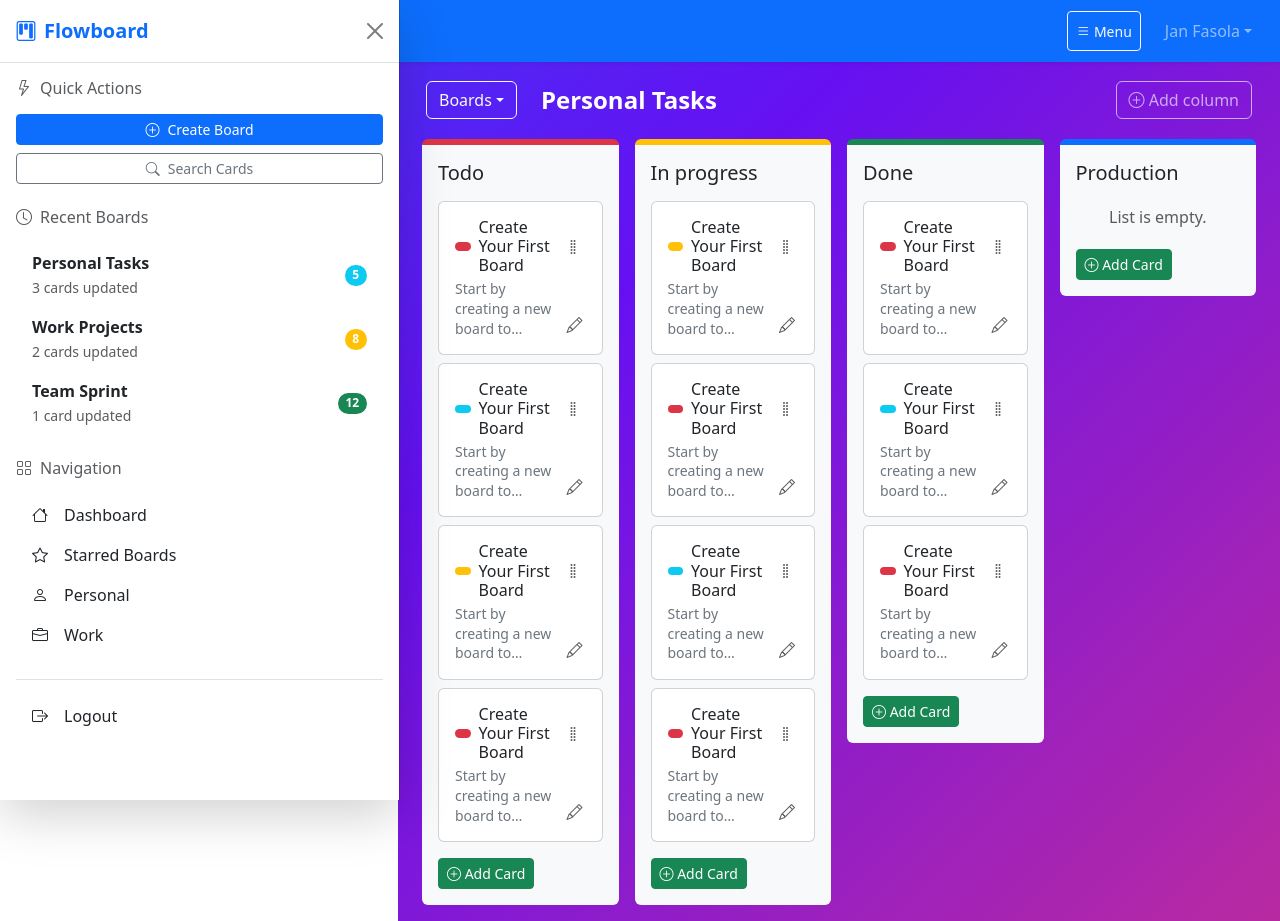
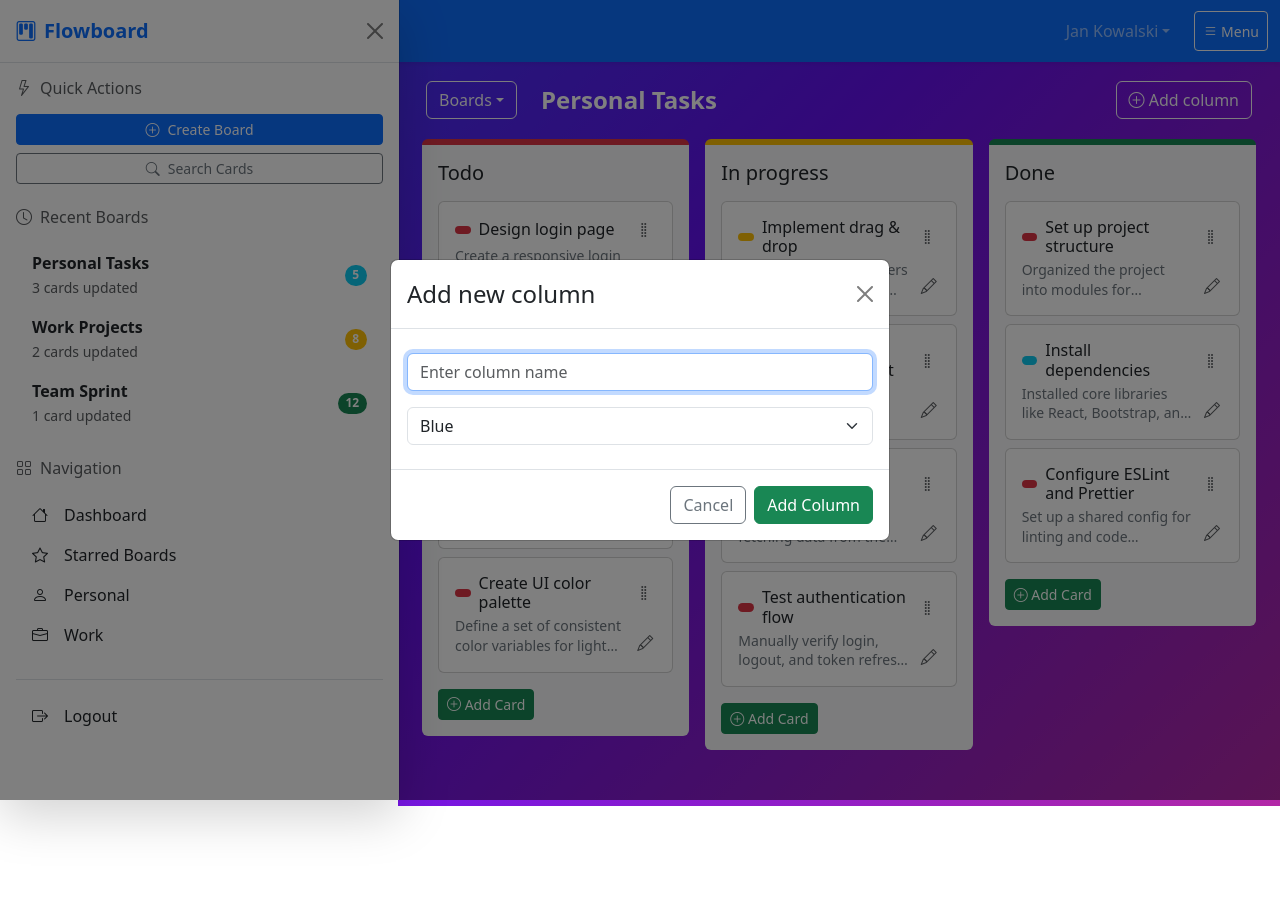
Before and after one commit to adambien94/React-Flowboard, a React (Vite) app: page / in a window 1280 px wide. Both pictures are taken after a click on the button "Add column". After the commit the page ends 806 px from the top, so only its background shows below. Built offline with nearby package versions, Linux system fonts and the light colour scheme.

Commit message:
change mocks, improve add column functionality

```diff
--- a/src/Dashboard.tsx
+++ b/src/Dashboard.tsx
@@ -9,6 +9,7 @@ import type {
 } from "./types/board";
 import BoardColumn from "./components/BoardColumn";
 import TaskCard from "./components/TaskCard";
+import AddColumnModal from "./components/AddColumnModal";
 import { BoardProvider } from "./contexts/BoardContext";
 import { useLocalStorage } from "./useLocalStorage";
 import { DndContext, DragOverlay } from "@dnd-kit/core";
@@ -19,6 +20,7 @@ export default function Dashboard() {
   const [showDrawer, setShowDrawer] = useState(false);
   const [activeColId, setActiveColId] = useState<string>();
   const [activeCard, setActiveCard] = useState<BoardColumnCard | null>(null);
+  const [showAddColumnModal, setShowAddColumnModal] = useState(false);
   const [boardCols, setBoardCols] = useLocalStorage<BoardColumnType[]>(
     "BOARD_COLS",
     boardColumns
@@ -76,13 +78,13 @@ export default function Dashboard() {
     });
   };
 
-  const addColumn = () => {
+  const handleAddColumn = (name: string, color: string) => {
     setBoardCols((prev) => [
       ...prev,
       {
         id: uuidV4(),
-        name: "Production",
-        color: "primary",
+        name,
+        color,
         cards: [],
       },
     ]);
@@ -142,6 +144,7 @@ export default function Dashboard() {
   }, []);
 
   return (
+    <>
       <BoardProvider
         value={{ boardCols, setBoardCols, showDrawer, setShowDrawer }}
       >
@@ -162,7 +165,10 @@ export default function Dashboard() {
               <div className="d-flex align-items-center justify-content-between">
                 <div className="d-flex align-items-center">
                   <Dropdown>
-                  <Dropdown.Toggle variant="outline-light" id="dropdown-basic">
+                    <Dropdown.Toggle
+                      variant="outline-light"
+                      id="dropdown-basic"
+                    >
                       Boards
                     </Dropdown.Toggle>
 
@@ -184,7 +190,7 @@ export default function Dashboard() {
 
                 <Button
                   variant="outline-light"
-                onClick={addColumn}
+                  onClick={() => setShowAddColumnModal(true)}
                   disabled={boardCols.length >= 4}
                 >
                   <i className="bi bi-plus-circle"></i> Add column
@@ -231,5 +237,12 @@ export default function Dashboard() {
           </DragOverlay>
         </DndContext>
       </BoardProvider>
+
+      <AddColumnModal
+        show={showAddColumnModal}
+        onHide={() => setShowAddColumnModal(false)}
+        onSave={handleAddColumn}
+      />
+    </>
   );
 }
--- /dev/null
+++ b/src/components/AddColumnModal.tsx
@@ -0,0 +1,80 @@
+import { useState, type FormEvent, useRef, useEffect } from "react";
+import { Modal, Button, Form } from "react-bootstrap";
+
+type AddColumnModalProps = {
+  show: boolean;
+  onHide: () => void;
+  onSave: (name: string, color: string) => void;
+};
+
+export default function AddColumnModal({
+  show,
+  onHide,
+  onSave,
+}: AddColumnModalProps) {
+  const [name, setName] = useState("");
+  const [color, setColor] = useState("primary");
+  const titleInputRef = useRef<HTMLInputElement>(null);
+
+  const handleSubmit = (e: FormEvent) => {
+    e.preventDefault();
+    onSave(name, color);
+    setName("");
+    setColor("primary");
+    onHide();
+  };
+
+  useEffect(() => {
+    if (show) {
+      setTimeout(() => {
+        titleInputRef.current?.focus();
+      }, 200);
+    }
+  }, [show]);
+
+  return (
+    <Modal show={show} onHide={onHide} centered>
+      <Modal.Header closeButton>
+        <Modal.Title>Add new column</Modal.Title>
+      </Modal.Header>
+
+      <Form onSubmit={handleSubmit}>
+        <Modal.Body className="py-4">
+          <Form.Group className="mb-3">
+            <Form.Control
+              ref={titleInputRef}
+              required
+              type="text"
+              placeholder="Enter column name"
+              value={name}
+              onChange={(e) => setName(e.target.value)}
+            />
+          </Form.Group>
+
+          <Form.Group>
+            <Form.Select
+              required
+              value={color}
+              onChange={(e) => setColor(e.target.value)}
+            >
+              <option value="primary">Blue</option>
+              <option value="success">Green</option>
+              <option value="warning">Yellow</option>
+              <option value="danger">Red</option>
+              <option value="info">Teal</option>
+            </Form.Select>
+          </Form.Group>
+        </Modal.Body>
+
+        <Modal.Footer>
+          <Button variant="outline-secondary" onClick={onHide}>
+            Cancel
+          </Button>
+          <Button type="submit" variant="success">
+            Add Column
+          </Button>
+        </Modal.Footer>
+      </Form>
+    </Modal>
+  );
+}
--- a/src/components/BoardColumn.tsx
+++ b/src/components/BoardColumn.tsx
@@ -35,7 +35,12 @@ export default function BoardColumn({ column, showDrawer }: BoardColumnProps) {
                 />
               ))
             ) : (
-              <div className="text-muted text-center py-1">List is empty.</div>
+              <div
+                style={{ fontSize: "14px" }}
+                className="text-muted text-center py-1"
+              >
+                List is empty.
+              </div>
             )}
             <div className="mt-3">
               <Button
--- a/src/components/Navbar.tsx
+++ b/src/components/Navbar.tsx
@@ -23,17 +23,8 @@ export default function Navbar({ onToggleDrawer }: NavbarProps) {
 
         <BSNavbar.Collapse id="basic-navbar-nav">
           <Nav className="ms-auto">
-            <Button
-              variant="outline-light"
-              size="sm"
-              onClick={onToggleDrawer}
-              className="me-2"
-            >
-              <i className="bi bi-list"></i> Menu
-            </Button>
-
             <NavDropdown
-              title="Jan Fasola"
+              title="Jan Kowalski"
               id="boards-dropdown"
               className="mx-2"
               drop="down"
@@ -44,6 +35,15 @@ export default function Navbar({ onToggleDrawer }: NavbarProps) {
               <NavDropdown.Divider />
               <NavDropdown.Item href="#action/2">Wyloguj się</NavDropdown.Item>
             </NavDropdown>
+
+            <Button
+              variant="outline-light"
+              size="sm"
+              onClick={onToggleDrawer}
+              className="ms-2"
+            >
+              <i className="bi bi-list"></i> Menu
+            </Button>
           </Nav>
         </BSNavbar.Collapse>
       </Container>
--- a/src/components/TaskCard.tsx
+++ b/src/components/TaskCard.tsx
@@ -61,7 +61,7 @@ export default function TaskCard({ card, showDrawer }: TaskCardProps) {
               style={{
                 fontSize: "14px",
                 display: "-webkit-box",
-                WebkitLineClamp: 3,
+                WebkitLineClamp: 2,
                 WebkitBoxOrient: "vertical",
                 overflow: "hidden",
                 textOverflow: "ellipsis",
--- a/src/components/TaskDrawer.tsx
+++ b/src/components/TaskDrawer.tsx
@@ -138,7 +138,7 @@ export default function Drawer({
     >
       <Offcanvas.Header closeButton className="border-bottom">
         <Offcanvas.Title className="fw-bold text-dark d-flex align-items-center">
-          Add task
+          {getCardIdFromHash() ? "Edit card" : "Add card"}
           <span className="fs-6 mb-1">
             <Badge bg={colColor} className="mx-2">
               {colName}
@@ -166,7 +166,7 @@ export default function Drawer({
               value={form.description}
               onChange={(e) => handleChange("description", e.target.value)}
               as="textarea"
-              rows={4}
+              rows={8}
               placeholder="Add a description"
             />
           </Form.Group>
@@ -185,13 +185,24 @@ export default function Drawer({
             </Form.Select>
           </Form.Group>
 
-          <div className="d-flex gap-2 justify-content-end mt-4">
-            <Button variant="success" type="submit">
-              Save Task
-            </Button>
-            <Button variant="outline-secondary" type="button" onClick={onHide}>
-              Cancel
-            </Button>
+          <div className="d-flex gap-2 justify-content-between mt-4">
+            <div>
+              <Button variant="success" type="submit" className="me-2">
+                Save Card
+              </Button>
+              <Button
+                variant="outline-secondary"
+                type="button"
+                onClick={onHide}
+              >
+                Cancel
+              </Button>
+            </div>
+            {getCardIdFromHash() && (
+              <Button variant="danger">
+                <i className="bi bi-trash" />
+              </Button>
+            )}
           </div>
         </Form>
       </Offcanvas.Body>
--- a/src/mocks/boards.mock.ts
+++ b/src/mocks/boards.mock.ts
@@ -8,30 +8,30 @@ export const mockBoard: BoardColumn[] = [
     cards: [
       {
         id: "f9e8d7c6-b5a4-3210-9876-543210fedcba",
-        title: "Create Your First Board",
+        title: "Design login page",
         description:
-          "Start by creating a new board to organize your tasks and projects.",
+          "Create a responsive login and registration form following the current style guide. Include validation messages and a password visibility toggle. Make sure it works well on both desktop and mobile.",
         priority: "HIGH",
       },
       {
         id: "12345678-90ab-cdef-1234-567890abcdef",
-        title: "Create Your First Board",
+        title: "Set up API integration",
         description:
-          "Start by creating a new board to organize your tasks and projects.",
+          "Integrate frontend with backend endpoints for user authentication and profile data. Handle error responses gracefully and show proper loading states. Use Axios for requests and interceptors for auth tokens.",
         priority: "LOW",
       },
       {
         id: "fedcba98-7654-3210-fedc-ba9876543210",
-        title: "Create Your First Board",
+        title: "Write project README",
         description:
-          "Start by creating a new board to organize your tasks and projects.",
+          "Add a detailed README file describing the project setup, environment variables, and how to contribute. Include screenshots of the main views and short usage instructions for developers.",
         priority: "MEDIUM",
       },
       {
         id: "fedcba98-7654-3210-fedc-ba9844443210",
-        title: "Create Your First Board",
+        title: "Create UI color palette",
         description:
-          "Start by creating a new board to organize your tasks and projects.",
+          "Define a set of consistent color variables for light and dark themes. Document each color’s purpose (e.g., primary actions, warnings, success). Update the SCSS theme file accordingly.",
         priority: "HIGH",
       },
     ],
@@ -43,30 +43,30 @@ export const mockBoard: BoardColumn[] = [
     cards: [
       {
         id: "abcdef12-3456-7890-abcd-ef1234567890",
-        title: "Create Your First Board",
+        title: "Implement drag & drop",
         description:
-          "Start by creating a new board to organize your tasks and projects.",
+          "Use dnd-kit to allow users to drag cards between columns. Keep card order persistent after drop and animate transitions smoothly. Ensure the feature works on both mouse and touch devices.",
         priority: "MEDIUM",
       },
       {
         id: "567890ab-cdef-1234-5678-90abcdef1234",
-        title: "Create Your First Board",
+        title: "Optimize dashboard layout",
         description:
-          "Start by creating a new board to organize your tasks and projects.",
+          "Adjust column spacing and layout responsiveness for tablets and smaller screens. Improve vertical alignment of cards and headers. Verify it still looks clean on 4K resolutions.",
         priority: "HIGH",
       },
       {
         id: "bcdef123-4567-890a-bcde-f12345678901",
-        title: "Create Your First Board",
+        title: "Add loading spinner",
         description:
-          "Start by creating a new board to organize your tasks and projects.",
+          "Show a spinner while fetching data from the API. Replace it with a fade-in animation once the content loads. Consider adding skeleton loaders for better UX.",
         priority: "LOW",
       },
       {
         id: "cdef1234-5678-90ab-cdef-123456789012",
-        title: "Create Your First Board",
+        title: "Test authentication flow",
         description:
-          "Start by creating a new board to organize your tasks and projects.",
+          "Manually verify login, logout, and token refresh. Add Cypress tests to cover login edge cases and API failures. Confirm the user stays logged in after a page reload.",
         priority: "HIGH",
       },
     ],
@@ -78,23 +78,23 @@ export const mockBoard: BoardColumn[] = [
     cards: [
       {
         id: "ef123456-7890-abcd-ef12-345678901234",
-        title: "Create Your First Board",
+        title: "Set up project structure",
         description:
-          "Start by creating a new board to organize your tasks and projects.",
+          "Organized the project into modules for components, hooks, mocks, and services. Added basic routing and global styling files. The structure now supports scalability and clean imports.",
         priority: "HIGH",
       },
       {
         id: "01234567-89ab-cdef-0123-456789abcdef",
-        title: "Create Your First Board",
+        title: "Install dependencies",
         description:
-          "Start by creating a new board to organize your tasks and projects.",
+          "Installed core libraries like React, Bootstrap, and dnd-kit. Added TypeScript and ESLint for better type safety and code quality. Configured Prettier for consistent formatting.",
         priority: "LOW",
       },
       {
         id: "ef123456-7890-abcd-ef12-345671111234",
-        title: "Create Your First Board",
+        title: "Configure ESLint and Prettier",
         description:
-          "Start by creating a new board to organize your tasks and projects.",
+          "Set up a shared config for linting and code formatting. Added pre-commit hooks with Husky to enforce clean code. Verified rules across different environments.",
         priority: "HIGH",
       },
     ],
```
Lines whose indentation alone changed are shown as unchanged.
